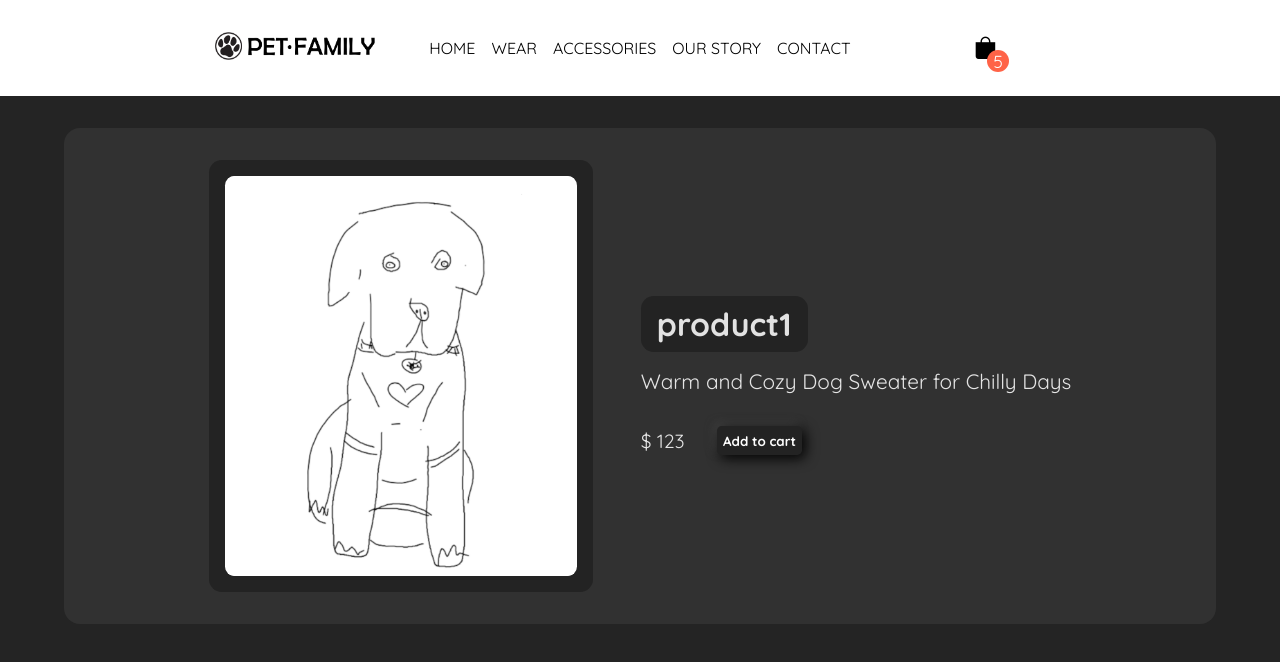
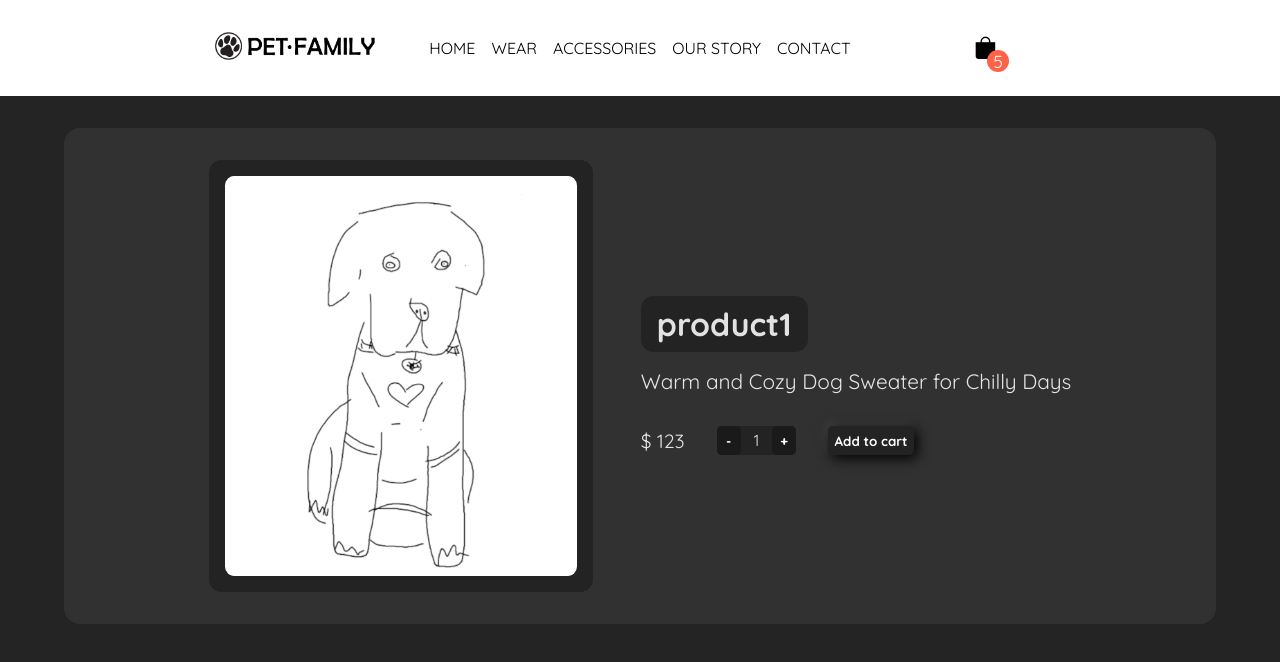
Before and after one commit to Jaco25PL/Pet-Fashion-eCommerce, a React (Vite) app: page /item/1 in a window 1280 px wide. Shown: the top 662 px of the page. Built offline with nearby package versions, Linux system fonts and the light colour scheme.

Commit message:
counter added

```diff
--- a/src/components/AboutUs/AboutUs.jsx
+++ b/src/components/AboutUs/AboutUs.jsx
@@ -1,6 +1,3 @@
 export const AboutUs = () => {
-    return(
-
-        <p>OUR STORY</p>
-    )
+    return <>No yet</>
 }
--- /dev/null
+++ b/src/components/Contact/Contact.jsx
@@ -0,0 +1,3 @@
+export const Contact = () => {
+    return <>No yet</>
+}
--- a/src/components/ItemDetail/ItemDetail.jsx
+++ b/src/components/ItemDetail/ItemDetail.jsx
@@ -1,6 +1,6 @@
 import styles from "./styles.module.css"
 
-export const ItemDetail = ({detail}) => {
+export const ItemDetail = ({detail, count, subtract, add, reset}) => {
 
     return (
 
@@ -15,7 +15,12 @@ export const ItemDetail = ({detail}) => {
                 <p className={styles["aboutItem"]}>{detail.description}</p>
                 <div className={styles["aboutBuy"]}>
                     <p className={styles["aboutPrice"]}>$ {detail.price}</p>
-                     <button className={styles["btn"]}>Add to cart</button>
+                    <div className={styles["countContainer"]}>
+                        <button onClick={() => subtract()} className={styles["btnCount"]}>-</button>
+                        <span className={styles["showCount"]}>{count}</span>
+                        <button onClick={() => add()} className={styles["btnCount"]}>+</button>
+                    </div>
+                    <button onClick={() => reset()} className={styles["btn"]}>Add to cart</button>
                 </div>
             </div>
         </div>
--- a/src/components/ItemDetail/styles.module.css
+++ b/src/components/ItemDetail/styles.module.css
@@ -107,3 +107,42 @@
     -ms-transform: scale(1.1);
     -o-transform: scale(1.1);
 }
+
+.countContainer{
+    background-color: #232323;
+    border-radius: .3rem;
+    -webkit-border-radius: .3rem;
+    -moz-border-radius: .3rem;
+    -ms-border-radius: .3rem;
+    -o-border-radius: .3rem;
+}
+
+.showCount{
+    padding: 0 .8rem;
+}
+
+.btnCount{
+    padding: .4rem;
+    width: 1.5rem;
+    background-color: #1a1a1a;
+    border: none;
+    border-radius: .3rem;
+    color: #fff;
+    font-weight: 600;
+    -webkit-border-radius: .3rem;
+    -moz-border-radius: .3rem;
+    -ms-border-radius: .3rem;
+    -o-border-radius: .3rem;
+    cursor: pointer;
+    transition: all ease .3s;
+    -webkit-transition: all ease .3s;
+    -moz-transition: all ease .3s;
+    -ms-transition: all ease .3s;
+    -o-transition: all ease .3s;
+}
+
+.btnCount:hover{
+    background-color: #fff;
+    color: #1a1a1a;
+
+}
--- a/src/components/ItemDetailContainer/ItemDetailContainer.jsx
+++ b/src/components/ItemDetailContainer/ItemDetailContainer.jsx
@@ -10,7 +10,18 @@ export const ItemDetailContainer = () => {
 
     const [detail, setDetail] = useState({})
     const [loading, setLoading] = useState(true)
+    const [count, setCount] = useState(1)
     const { id } = useParams()
+
+    const add = () => {
+        setCount(count + 1)
+    }
+    const subtract = () => {
+        setCount(count - 1)
+    }
+    const reset = () => {
+        setCount(1)
+    }
 
     const showProducts = (data) => {
         const findDetail = data.find(product => product.id === parseInt(id))
@@ -23,7 +34,7 @@ export const ItemDetailContainer = () => {
 
     return (
         <div className={styles.container}>
-            {loading ? "loading..." : <ItemDetail detail={detail}/>}
+            {loading ? "loading..." : <ItemDetail detail={detail} count={count} add={add} subtract={subtract} reset={reset}/>}
         </div>
     )
 }
--- a/src/router/Router.jsx
+++ b/src/router/Router.jsx
@@ -2,7 +2,6 @@ import { BrowserRouter, Route, Routes } from "react-router-dom"
 import { NavBar } from "../components/NavBar/NavBar"
 import { ItemListContainer } from "../components/ItemListContainer/ItemListContainer"
 import { ItemDetailContainer } from "../components/ItemDetailContainer/ItemDetailContainer"
-// import { AboutUs } from "../components/AboutUs/AboutUs"
 
 export const Router = () => {
 
```
